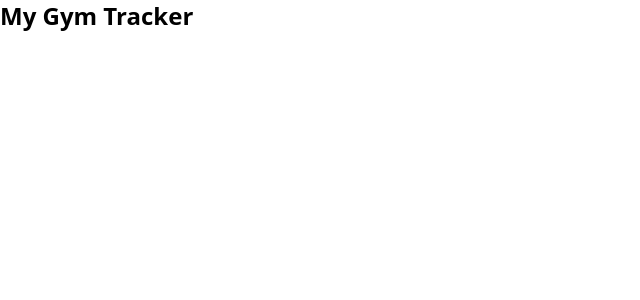
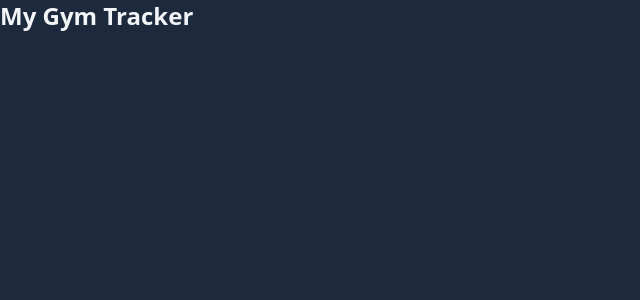
Before and after one commit to FrancescoPalazzo97/gym-tracker, a React (Vite) app: page / in a window 1280 px wide. Shown: the top 300 px of the page, without its empty margins (0-640 px from the left). Built offline with nearby package versions, Linux system fonts and the light colour scheme.

Commit message:
update general style

```diff
--- a/src/index.css
+++ b/src/index.css
@@ -1 +1,5 @@
 @import 'tailwindcss';
+
+body {
+  @apply text-gray-100 bg-slate-800;
+}
```
